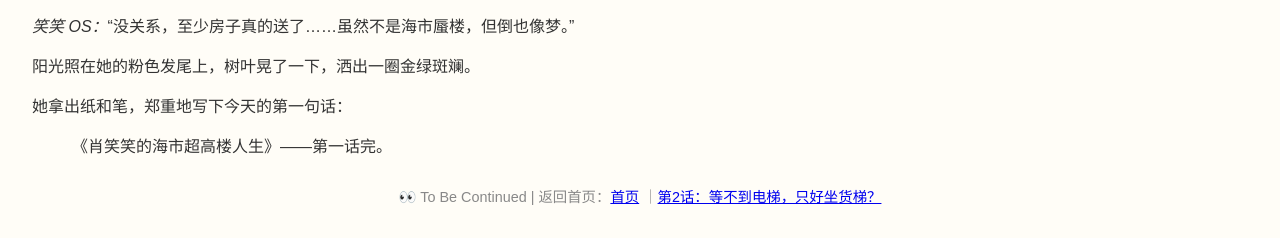
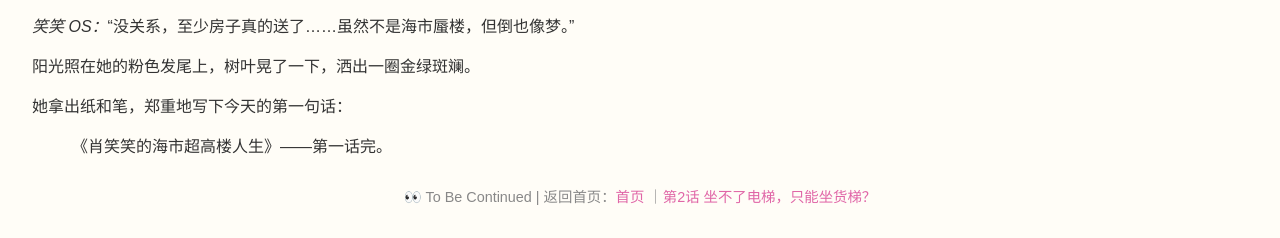
Before and after one commit to f2fang/yume, a plain HTML site: page episodes/01.html in a window 1280 px wide. Shown: the part 2537-2775 px from the top of the page. Drawn offline with Linux system fonts and the light colour scheme.

Commit message:
css更新等

```diff
--- a/assets/css/style.css
+++ b/assets/css/style.css
@@ -32,3 +32,10 @@ footer {
   font-size: 0.9em;
   color: #888;
 }
+a {
+  color: #e066a7; /* 柔和玫红色 */
+  text-decoration: none;
+}
+a:hover {
+  text-decoration: underline;
+}
--- a/episodes/01.html
+++ b/episodes/01.html
@@ -69,7 +69,7 @@
   <blockquote>《肖笑笑的海市超高楼人生》——第一话完。</blockquote>
 
   <footer>
-    <p>👀 To Be Continued | 返回首页：<a href="../index.html">首页</a> ｜<a href="02.html">第2话：等不到电梯，只好坐货梯？</a></p>
+    <p>👀 To Be Continued | 返回首页：<a href="../index.html">首页</a> ｜<a href="02.html">第2话 坐不了电梯，只能坐货梯？</a></p>
   </footer>
 </body>
 </html>
```
Also changed, not shown: 1 other file.
